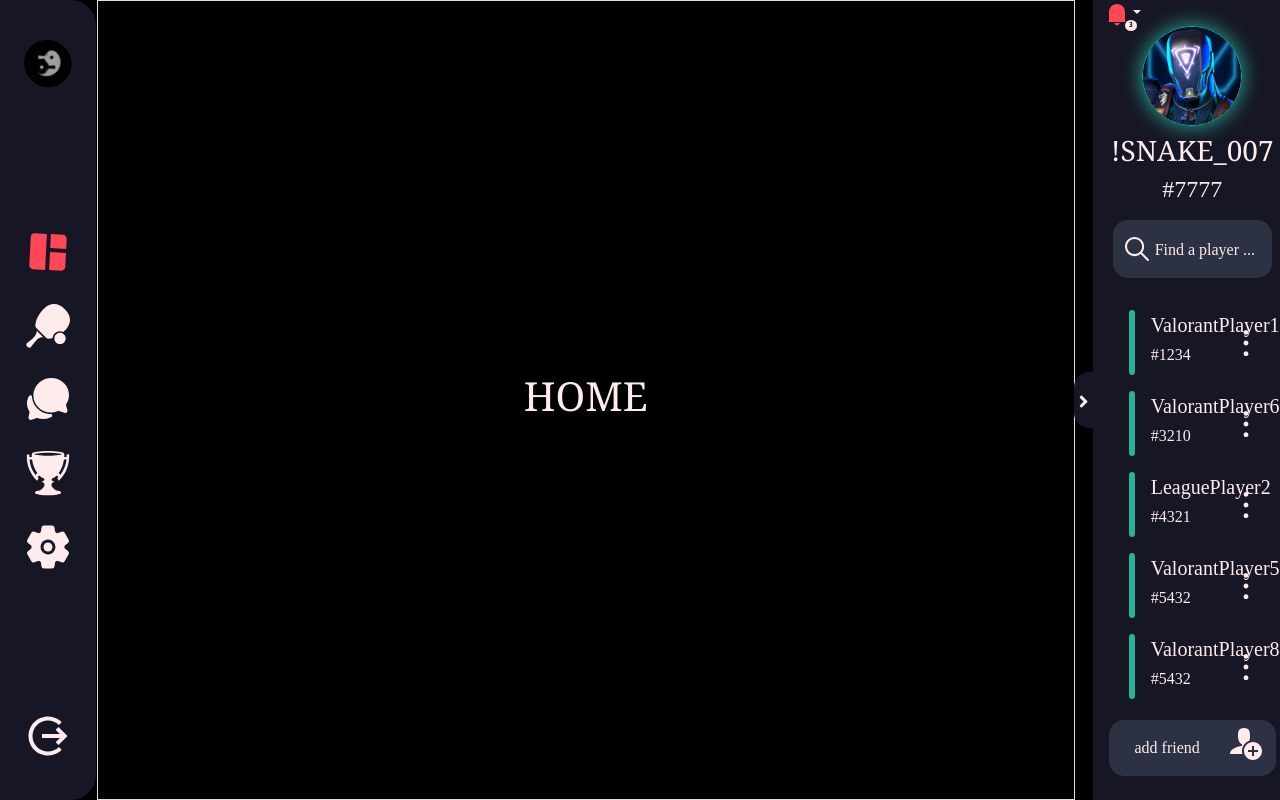
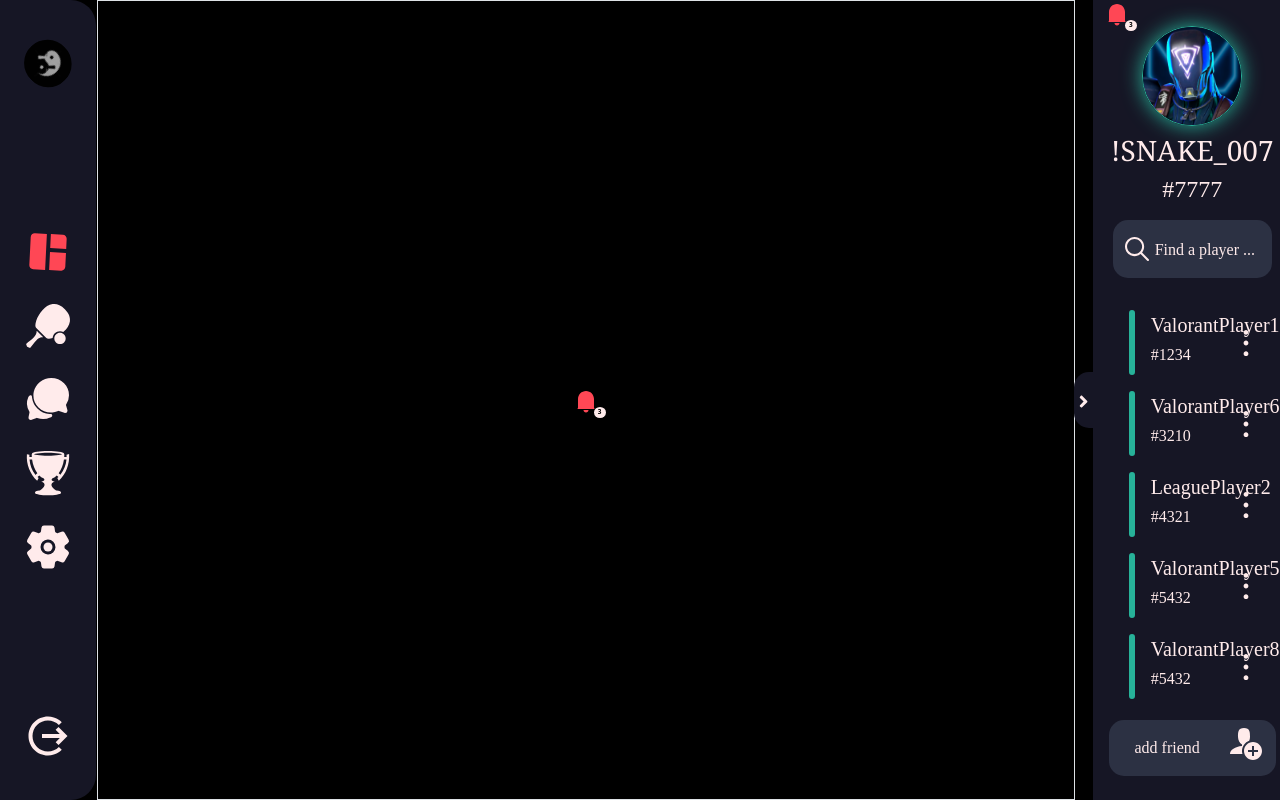
Before and after one commit to zakarm/ft_transcendence, a React (Create React App) app in the folder front-end/app/: page / in a window 1280 px wide. Built offline with nearby package versions, Linux system fonts and the light colour scheme; grey boxes are pictures that could not be loaded; a web font is replaced by a local one.

Commit message:
[Fix] Some notif errors

```diff
--- a/front-end/app/src/Layouts/Rightbar.js
+++ b/front-end/app/src/Layouts/Rightbar.js
@@ -1,5 +1,5 @@
 import { RiNotification4Fill } from "react-icons/ri";
-// import Dropdown from 'react-bootstrap/Dropdown';
+import Dropdown from 'react-bootstrap/Dropdown';
 import { IoIosSearch } from "react-icons/io";
 import { ImUserPlus } from "react-icons/im";
 import './Rightbar.css'
@@ -9,16 +9,11 @@ import React from 'react';
 
 function RightBar() {
 
-
-    // const NotifToglle = React.forwardRef(({ children, onClick }, ref) => {
-    //     <div>
-    //         {children}
-    //     </div>
-    // });
-
-    // const Notifdata = React.forwardRef(({}) => {
-
-    // });
+    const CustomToggle = ({children, onClick}) => (
+        <div onClick={onClick}>
+          {children}
+        </div>
+      );
 
     const friendsData = friends.sort((usr1, usr2) => {
         if (usr1.connected && !usr2.connected) {
@@ -39,31 +34,21 @@ function RightBar() {
                 <div className="flex-grow-2">
                     <div className="row-inline">
                          <div className="col">
-                             <div className="notification dropdown-center">
-                                <div className="dropdown-toggle">
+                             <Dropdown>
+                                <Dropdown.Toggle as={CustomToggle} id="dropdown-custom-components">
+                                  <div className="notification">
+                                     <div className="">
                                          <RiNotification4Fill color="#FF4755" size='1.5em'/>
                                      </div>
-                                <ul class="dropdown-menu">
-                                  <li><a class="dropdown-item" href="/">Action</a></li>
-                                  <li><a class="dropdown-item" href="/">Action two</a></li>
-                                  <li><a class="dropdown-item" href="/">Action three</a></li>
-                                </ul>
-                                 <span class="badge">3</span>
-                             </div>
-                             {/* <Dropdown>
-                             <Dropdown.Toggle as={NotifToglle} id="dropdown-custom-components">
-                                <div className="notification">
-                                    <RiNotification4Fill color="#FF4755" size='1.5em'/>
                                       <span class="badge">3</span>
                                   </div>
                                 </Dropdown.Toggle>
-
-                             <Dropdown.Menu>
-                               <Dropdown.Item href="/">Action</Dropdown.Item>
-                               <Dropdown.Item href="/">Another action</Dropdown.Item>
-                               <Dropdown.Item href="/">Something else</Dropdown.Item>
+                                <Dropdown.Menu style={{backgroundColor: '#2C3143'}}>
+                                  <Dropdown.Item style={{color: '#FFEBEB'}} eventKey="1">Red</Dropdown.Item>
+                                  <Dropdown.Item eventKey="2">Blue</Dropdown.Item>
+                                  <Dropdown.Item eventKey="3">Orange</Dropdown.Item>
                                 </Dropdown.Menu>
-                            </Dropdown> */}
+                            </Dropdown>
                          </div>
                          <div className="row d-flex flex-column text-center">
                              <div className="col">
--- a/front-end/app/src/pages/Home.js
+++ b/front-end/app/src/pages/Home.js
@@ -1,8 +1,34 @@
+import React from 'react';
+import { RiNotification4Fill } from "react-icons/ri";
+import Dropdown from 'react-bootstrap/Dropdown';
 
 function Home(){
+
+
+    const CustomToggle = ({children, onClick}) => (
+        <div onClick={onClick}>
+         {children}
+         </div>
+    );
+
     return(
         <div className="d-flex justify-content-center align-items-center vh-100 border ">
-            <h1 className="valo-font">HOME</h1>
+        <Dropdown>
+            <Dropdown.Toggle as={CustomToggle} id="dropdown-custom-components">
+              <div className="notification">
+                 <div className="">
+                     <RiNotification4Fill color="#FF4755" size='1.5em'/>
+                 </div>
+                  <span class="badge">3</span>
+              </div>
+            </Dropdown.Toggle>
+
+            <Dropdown.Menu >
+              <Dropdown.Item eventKey="1">Red</Dropdown.Item>
+              <Dropdown.Item eventKey="2">Blue</Dropdown.Item>
+              <Dropdown.Item eventKey="3">Orange</Dropdown.Item>
+            </Dropdown.Menu>
+        </Dropdown>
         </div>
     );
 }
```
Lines whose indentation alone changed are shown as unchanged.
